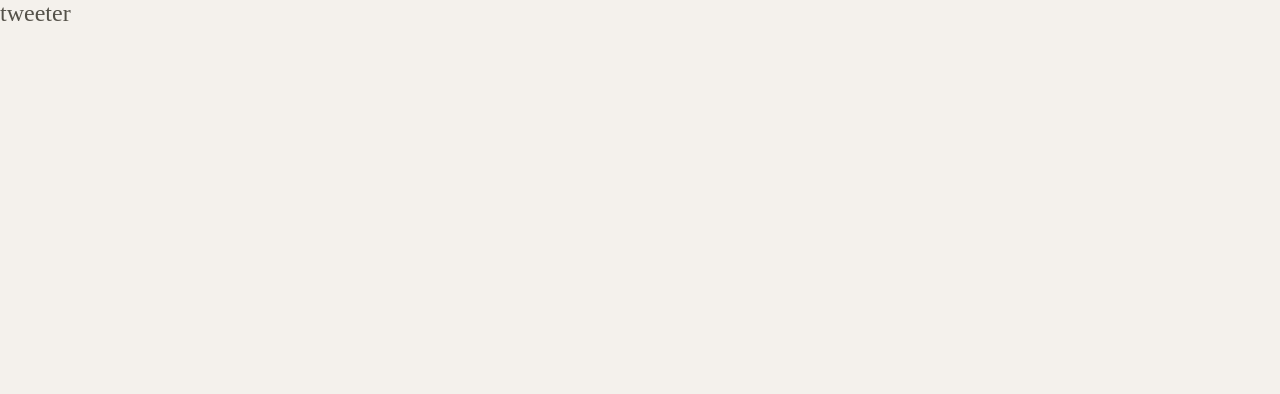
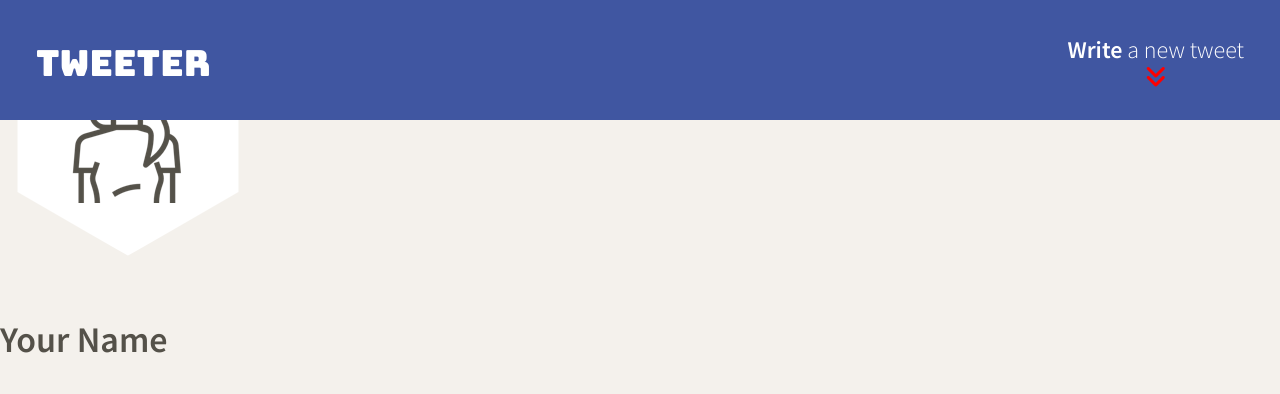
Before and after one commit to KBMaglalang/tweeter-SPA, a website: page public/index.html in a window 1280 px wide. Drawn offline with nearby package versions, Linux system fonts and the light colour scheme.

Commit message:
setting up project and implementing nav bar

```diff
--- a/public/index.html
+++ b/public/index.html
@@ -1,29 +1,60 @@
 <!DOCTYPE html>
 <html lang="en">
+
 <head>
   <!-- Meta Information -->
   <title>Tweeter - Home Page</title>
 
   <!-- External CSS -->
-    <link rel="stylesheet" href="https://cdnjs.cloudflare.com/ajax/libs/normalize/8.0.1/normalize.min.css" type="text/css" />
+  <link rel="stylesheet" href="https://cdnjs.cloudflare.com/ajax/libs/normalize/8.0.1/normalize.min.css"
+    type="text/css" />
+
+  <!-- Custom Fonts  -->
+  <link rel="preconnect" href="https://fonts.googleapis.com">
+  <link rel="preconnect" href="https://fonts.gstatic.com" crossorigin>
+  <link
+    href="https://fonts.googleapis.com/css2?family=Bungee&family=Source+Sans+Pro:ital,wght@0,300;0,600;1,300;1,600&display=swap"
+    rel="stylesheet">
+  <link rel="stylesheet" href="https://cdnjs.cloudflare.com/ajax/libs/font-awesome/6.1.1/css/all.min.css"
+    integrity="sha512-KfkfwYDsLkIlwQp6LFnl8zNdLGxu9YAA1QvwINks4PhcElQSvqcyVLLD9aMhXd13uQjoXtEKNosOWaZqXgel0g=="
+    crossorigin="anonymous" referrerpolicy="no-referrer" />
 
   <!-- App CSS -->
   <link rel="stylesheet" href="/styles/layout.css" type="text/css" />
+  <link rel="stylesheet" href="/styles/nav.css" type="text/css" />
+  <link rel="stylesheet" href="/styles/header.css" type="text/css" />
 
   <!-- External JS -->
   <script src="https://ajax.googleapis.com/ajax/libs/jquery/3.4.1/jquery.min.js"></script>
 
   <!-- App JS -->
   <script type="text/javascript" src="/scripts/client.js"></script>
+
 </head>
 
 <body>
   <!-- Top nav bar (fixed) -->
   <nav>
     <span>tweeter</span>
+    <div class="navNewTweet">
+      <label><b>Write</b> a new tweet</label>
+      <i class="fa-solid fa-angles-down" id="downArrow"></i>
+    </div>
   </nav>
 
+  <header>
+    <div>
+      <img src="/images/profile-hex.png">
+    </div>
+    <br>
+    <div>
+      <h2>Your Name</h2>
+    </div>
+  </header>
+
   <!-- Page-specific (main) content here -->
-    <main class="container"></main>
+  <main class="container">
+  </main>
 </body>
+
 </html>
--- a/public/styles/layout.css
+++ b/public/styles/layout.css
@@ -18,8 +18,12 @@ body {
   color: #545149;
   background-color: #f4f1ec;
   font-size: 24px;
+  font-family: 'Source Sans Pro', sans-serif;
+  position: relative;
+  display: flex;
+  flex-direction: column;
 }
 
 /*
- * Additional CSS can be defined below or in other CSS files, as per instructions
- */
+* Additional CSS can be defined below or in other CSS files, as per instructions
+*/
--- /dev/null
+++ b/public/styles/nav.css
@@ -0,0 +1,34 @@
+/* html {
+  box-sizing: border-box;
+}
+*, *:before, *:after {
+  box-sizing: inherit;
+} */
+
+nav #downArrow {
+  color: red;
+}
+
+nav .navNewTweet {
+  display:flex;
+  flex-direction: column;
+  align-items: center;
+}
+
+nav span {
+  font-family: 'Bungee', cursive;
+  align-self: flex-end;
+  font-size: 1.5em;
+}
+
+nav {
+  display:flex;
+  background-color: #4056A1;
+  color: #FFFFFF;
+  width: 100%;
+  height: 120px;
+  padding: 1.5em;
+  justify-content: space-between;
+  z-index: 1;
+  position: absolute;
+}
--- a/server/lib/data-helpers.js
+++ b/server/lib/data-helpers.js
@@ -24,4 +24,4 @@ module.exports = function makeDataHelpers(db) {
     }
 
   };
-}
+};
--- a/server/lib/date-adjust.js
+++ b/server/lib/date-adjust.js
@@ -10,7 +10,7 @@ let tweetsJSON = require('../data-files/initial-tweets.json');
 module.exports = () => {
   // One day in milliseconds is 86400000ms or...
   // oneDayMs = 1000 milliseconds * 60 seconds * 60 minutes * 24 hours.
-  const oneDayMs = 1000 * 60 * 60 * 24
+  const oneDayMs = 1000 * 60 * 60 * 24;
   // Subtract one day in milliseconds (oneDayMs) times the tweets length minus the current index.
   // This keeps the newest tweets at the bottom, and allows for further tweets to be added.
   tweetsJSON = tweetsJSON.map((tweet, index) => {
--- a/server/lib/in-memory-db.js
+++ b/server/lib/in-memory-db.js
@@ -4,6 +4,6 @@
 // are just example tweets to make it less tedious to style the app initially.
 const db = {
   tweets: require("../data-files/initial-tweets")
-}
+};
 
 module.exports = db;
--- a/server/routes/tweets.js
+++ b/server/routes/tweets.js
@@ -1,6 +1,6 @@
 "use strict";
 
-const userHelper    = require("../lib/util/user-helper")
+const userHelper    = require("../lib/util/user-helper");
 
 const express       = require('express');
 const tweetsRoutes  = express.Router();
@@ -43,4 +43,4 @@ module.exports = function(DataHelpers) {
 
   return tweetsRoutes;
 
-}
+};
```
Also changed, not shown: server/data-files/initial-tweets.json (+5 -5 lines), 1 other file. Lines whose indentation alone changed are shown as unchanged.
